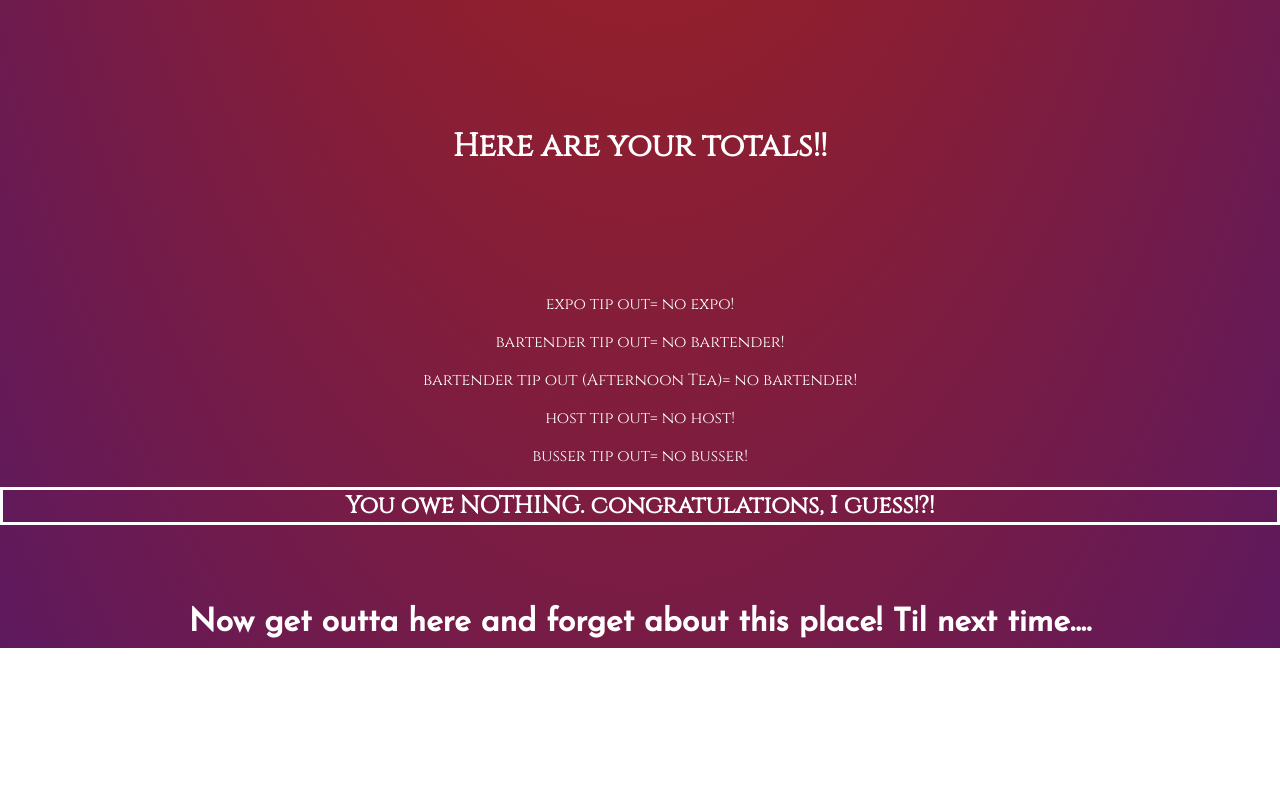
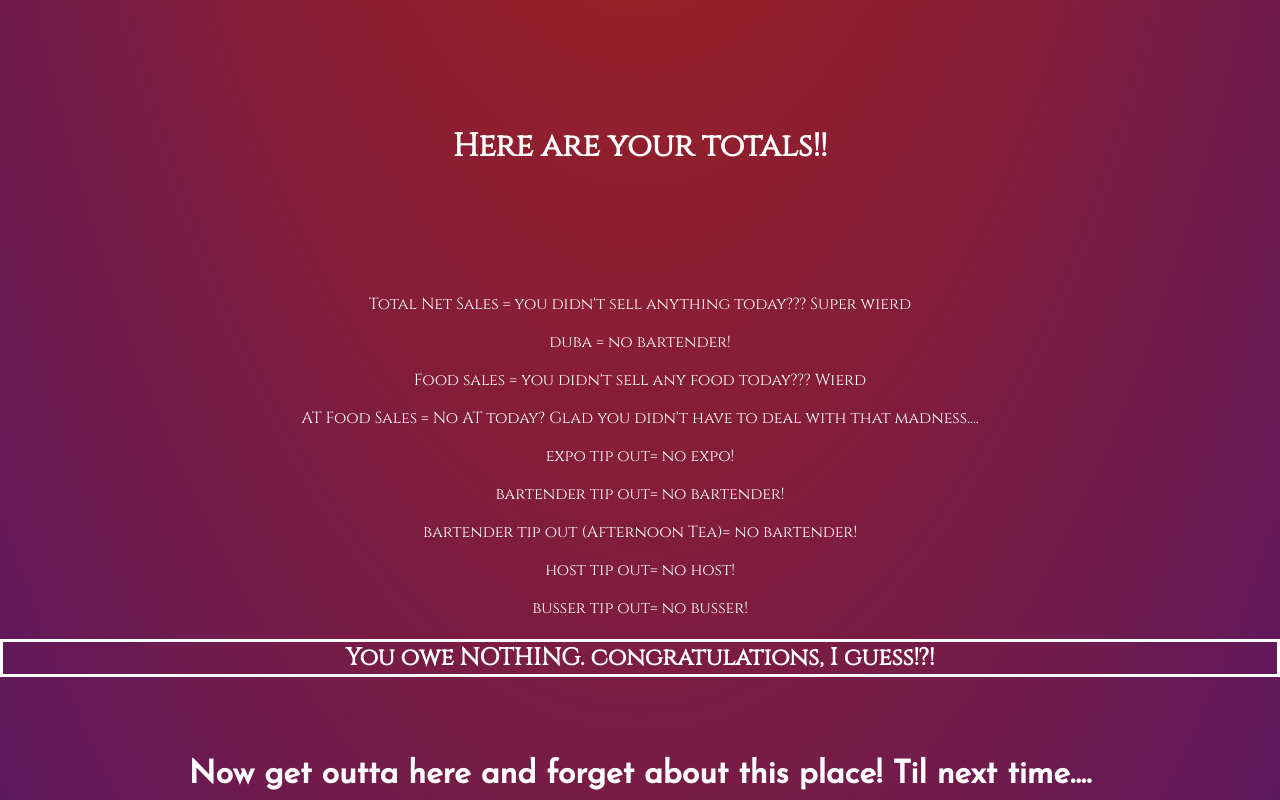
Before and after one commit to mountainguy76935/tip_out_calc, a React (Create React App) app: page / in a window 1280 px wide. Shown: the part 2377-3177 px from the top of the page. Before the commit the page ends 3025 px from the top, so only its background shows below. Built offline with nearby package versions, Linux system fonts and the light colour scheme.

Commit message:
added duba and some more information at the end so it's easier to write down info!

```diff
--- a/src/pages/results/results.component.jsx
+++ b/src/pages/results/results.component.jsx
@@ -9,7 +9,8 @@ class Results extends React.Component{
     }
 
     render() {
-        const duBa = this.props.bartender ? this.convertToCents((this.props.net_sales - this.props.food_sales - this.props.retail_sales - this.props.at_sales) * .06): 0;
+        const duBaStart = this.props.net_sales - this.props.food_sales - this.props.retail_sales - this.props.at_sales;
+        const duBa = this.props.bartender ? this.convertToCents((duBaStart) * .06): 0;
         const duBaAt = this.props.bartender ? this.convertToCents(this.props.at_sales * .03) : 0;
         const expoTip = this.props.expo ? this.convertToCents(this.props.food_sales * .02) : 0;
         const hostTip = this.props.host ? this.convertToCents(this.props.food_sales*(.005) + this.props.at_sales*(.005)) : 0;
@@ -66,6 +67,10 @@ class Results extends React.Component{
                 <br />
                 <br />
                 <br />
+                <p>Total Net Sales = {this.props.net_sales ? this.props.net_sales : "you didn't sell anything today??? Super wierd"}</p>
+                <p>duba = {this.props.bartender ? duBaStart : "no bartender!"}</p>
+                <p>Food sales = {this.props.food_sales > 0 ? this.props.food_sales : "you didn't sell any food today??? Wierd"}</p>
+                <p>AT Food Sales = {this.props.at_sales > 0 ? this.props.at_sales : "No AT today? Glad you didn't have to deal with that madness...."}</p>
                 <p>expo tip out= {this.props.expo ? expoTip : 'no expo!'}</p>
                 <p>bartender tip out= {this.props.bartender ? duBa : "no bartender!"}</p>
                 <p>bartender tip out (Afternoon Tea)= {this.props.bartender ? duBaAt : "no bartender!"}</p>
```
